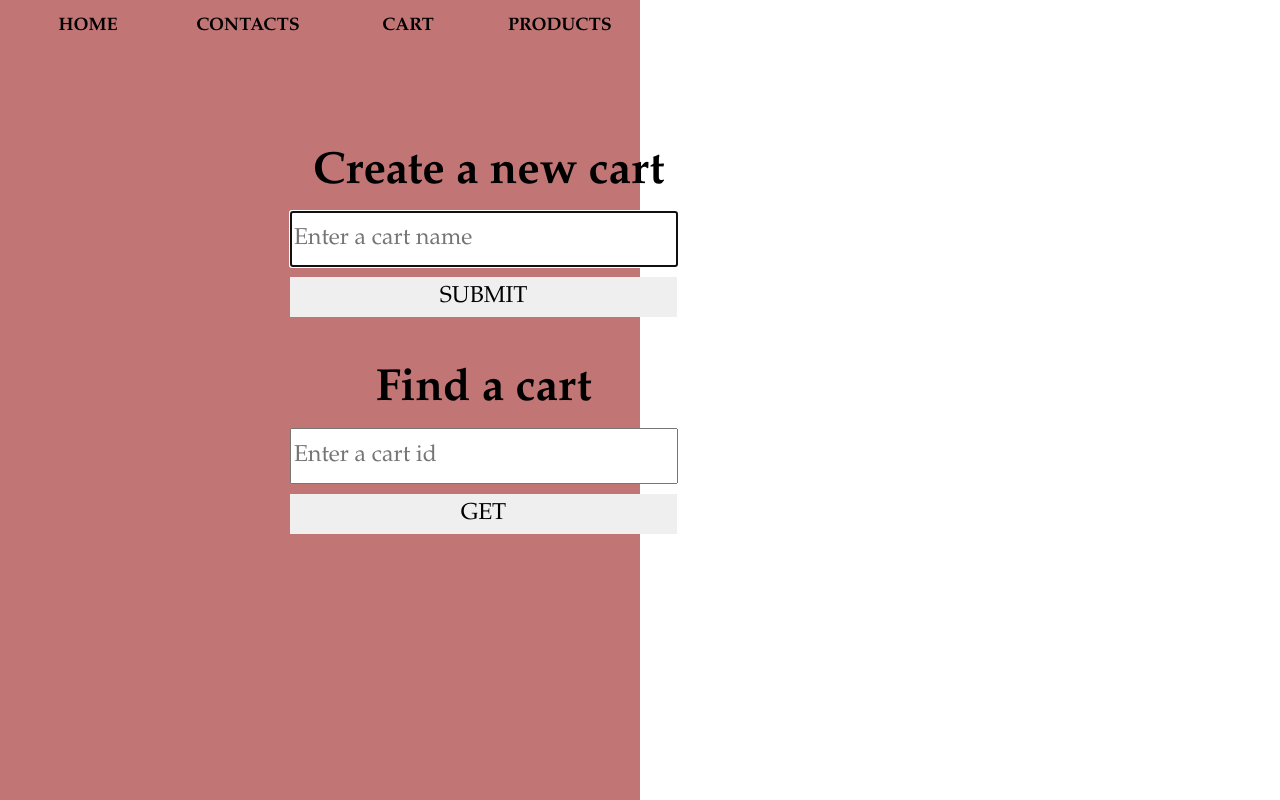
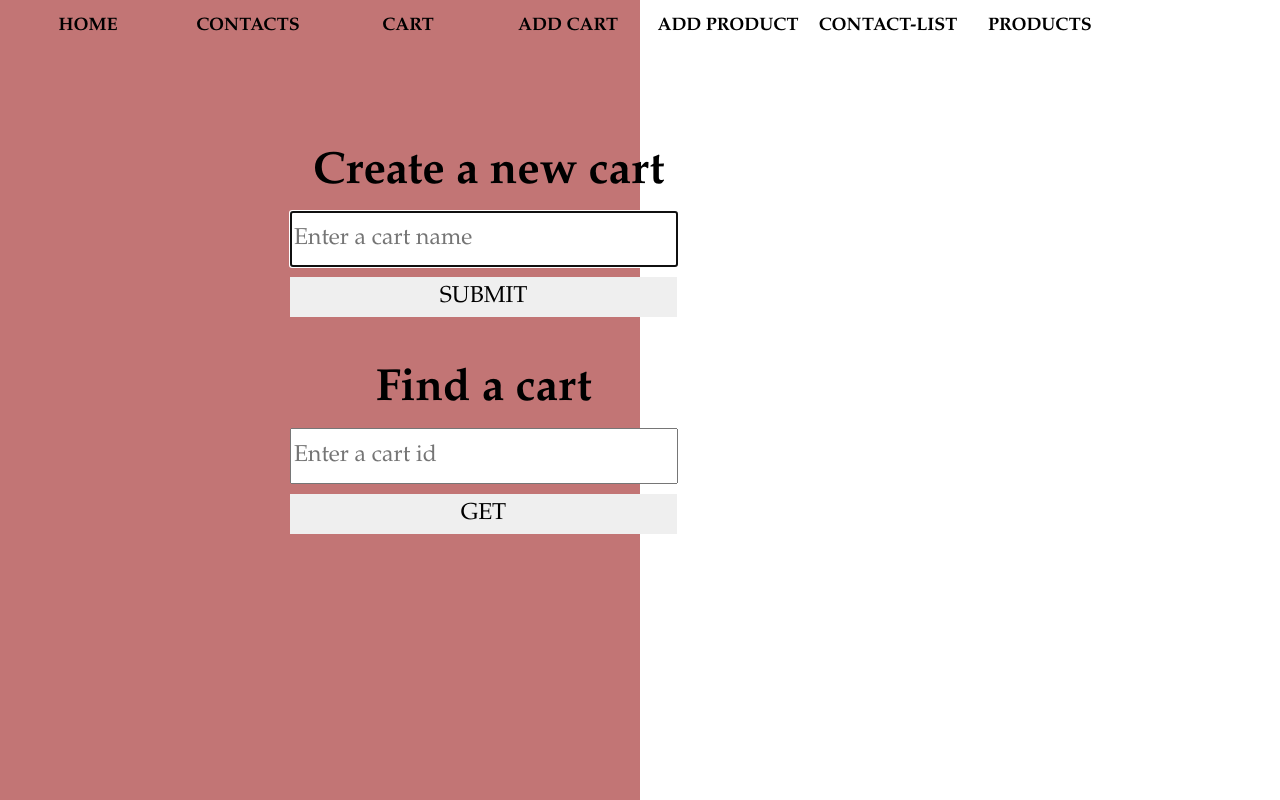
Before and after one commit to anatmersha/ecommerce_13-11-2021, a website: page public/addCart.html in a window 1280 px wide. Drawn offline with nearby package versions, Linux system fonts and the light colour scheme.

```diff
--- a/public/addCart.html
+++ b/public/addCart.html
@@ -17,6 +17,9 @@
                 <a href="../index.html">HOME</a>
                 <a href="../contact.html">CONTACTS</a>
                 <a href="./cart.html">CART</a>
+                <a href="./addCart.html">ADD CART</a>
+                <a href="./addProduct.html">ADD PRODUCT</a>
+                <a href="./addProduct.html">CONTACT-LIST</a>
                 <div class="dropdown">
                     <button class="dropbtn">PRODUCTS
                     <i class="fa fa-caret-down"></i>
```
Also changed, not shown: public/addProduct.html (+3 -0 lines), public/buttom.html (+3 -0 lines), public/cart.html (+3 -0 lines), public/contact.html (+3 -0 lines), public/contact_list.html (+3 -0 lines), public/dresses.html (+3 -0 lines), public/index.html (+3 -0 lines), public/shoes.html (+3 -0 lines), public/top.html (+3 -0 lines).
